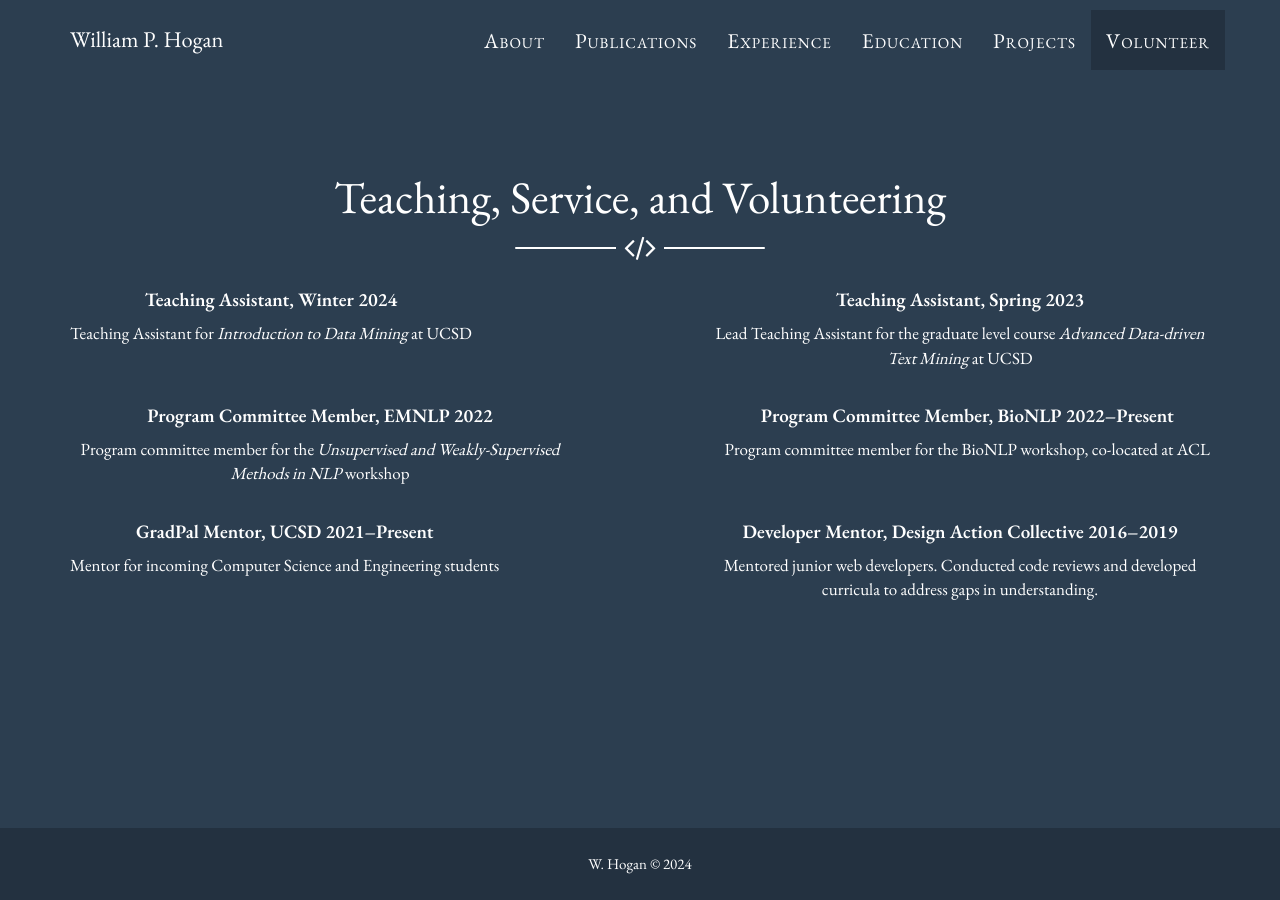
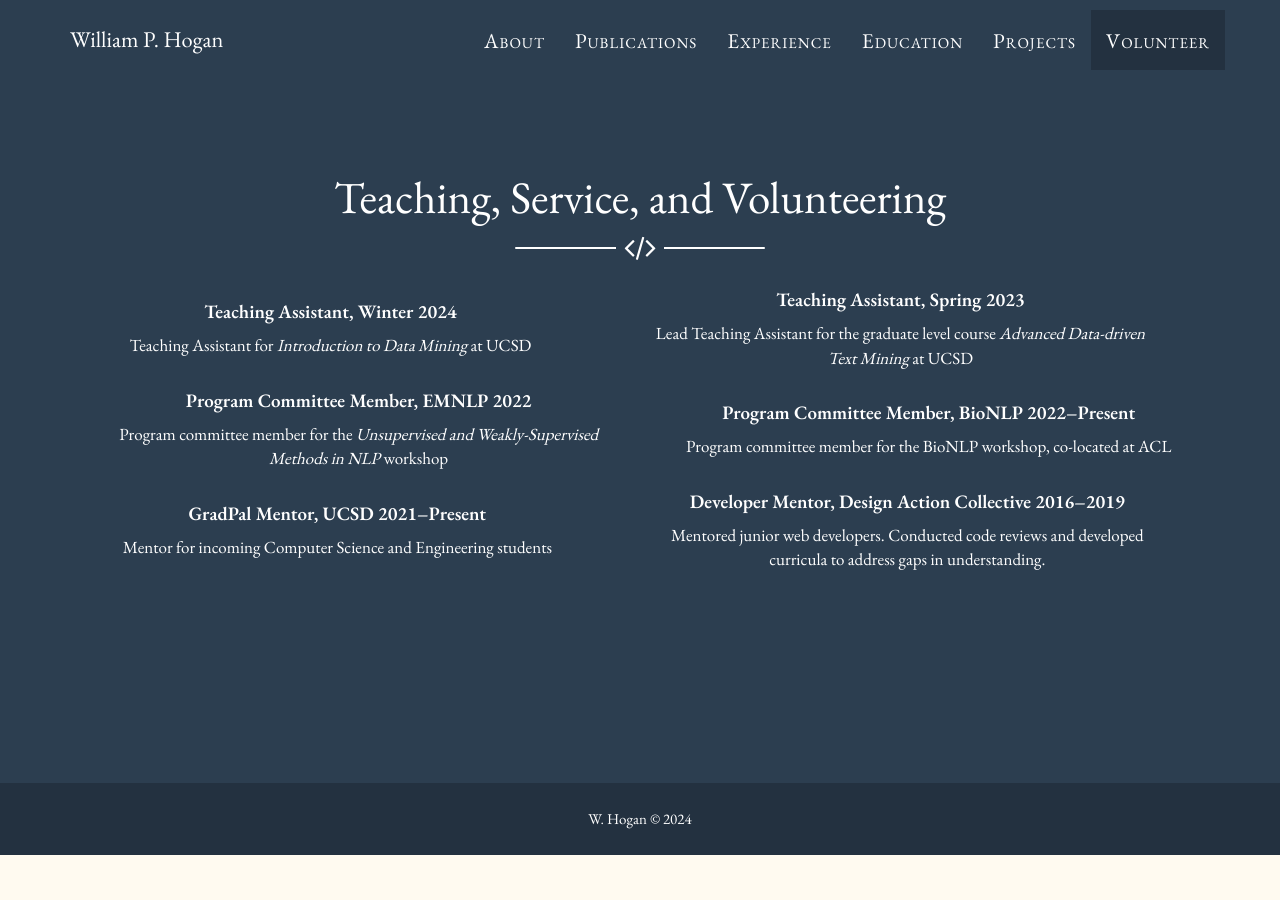
Before and after one commit to wphogan/wphogan.github.io, a Jekyll site: the page built from _posts/2024-06-12-project.markdown, in a window 1280 px wide and 900 px high, scrolled down 5363 px. Built offline with Jekyll 4.4.1, drawn with Linux system fonts in a browser that asks for light colours; some web fonts are replaced; after the commit the page ends 6218 px from its top, so only the background shows below that.

Commit message:
reformat md volunteer cols

```diff
--- a/_includes/volunteer.html
+++ b/_includes/volunteer.html
@@ -8,36 +8,36 @@
             </div>
         </div>
         <div class="portfolio-flex-row ">
-            <div class="flex-center-row max-width-500">
+            <div class="flex-center-row max-width-500 margin-auto">
                 <h4>Teaching Assistant, Winter 2024</h4>
                 <p style="font-size: 17px">Teaching Assistant for <i>Introduction to Data Mining</i> at UCSD</p>
             </div>
 
-            <div class="flex-center-row max-width-500">
+            <div class="flex-center-row max-width-500 margin-auto">
                 <h4>Teaching Assistant, Spring 2023</h4>
                 <p style="font-size: 17px">Lead Teaching Assistant for the graduate level course <i>Advanced Data-driven Text Mining</i> at UCSD</p>
             </div>
 
 
-            <div class="flex-center-row max-width-500">
+            <div class="flex-center-row max-width-500 margin-auto">
                 <h4>Program Committee Member, EMNLP 2022</h4>
                 <p style="font-size: 17px">Program committee member for the <i>Unsupervised and Weakly-Supervised Methods in NLP</i>
                     workshop</p>
             </div>
 
-            <div class="flex-center-row max-width-500">
+            <div class="flex-center-row max-width-500 margin-auto">
                 <h4>
                     Program Committee Member, BioNLP 2022&ndash;Present
                 </h4>
                 <p style="font-size: 17px">Program committee member for the BioNLP workshop, co-located at ACL</p>
             </div>
 
-            <div class="flex-center-row max-width-500">
+            <div class="flex-center-row max-width-500 margin-auto">
                 <h4>GradPal Mentor, UCSD 2021&ndash;Present</h4>
                 <p style="font-size: 17px">Mentor for incoming Computer Science and Engineering students</p>
             </div>
 
-            <div class="flex-center-row max-width-500">
+            <div class="flex-center-row max-width-500 margin-auto">
                 <h4>Developer Mentor, Design Action Collective 2016&ndash;2019</h4>
                 <p style="font-size: 17px">Mentored junior web developers. Conducted code reviews and developed curricula to address gaps in understanding.</p>
             </div>
```
